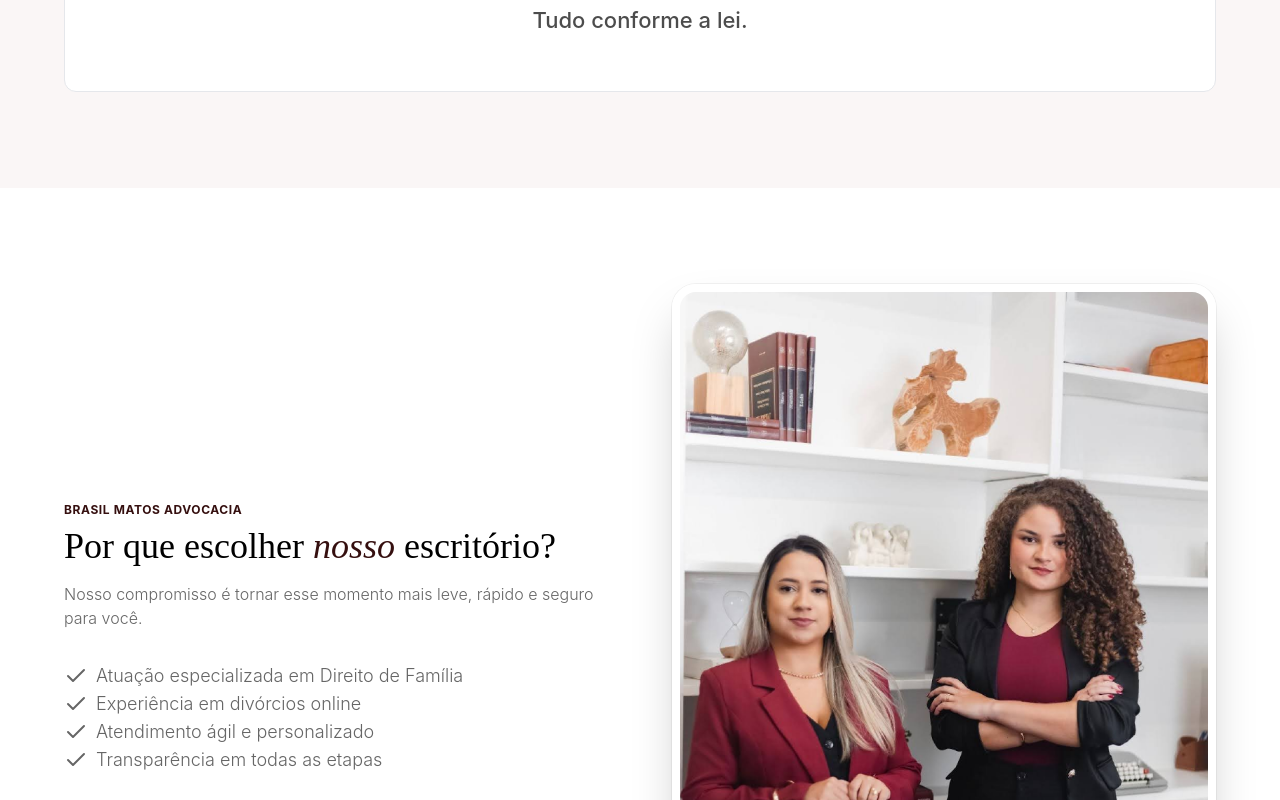
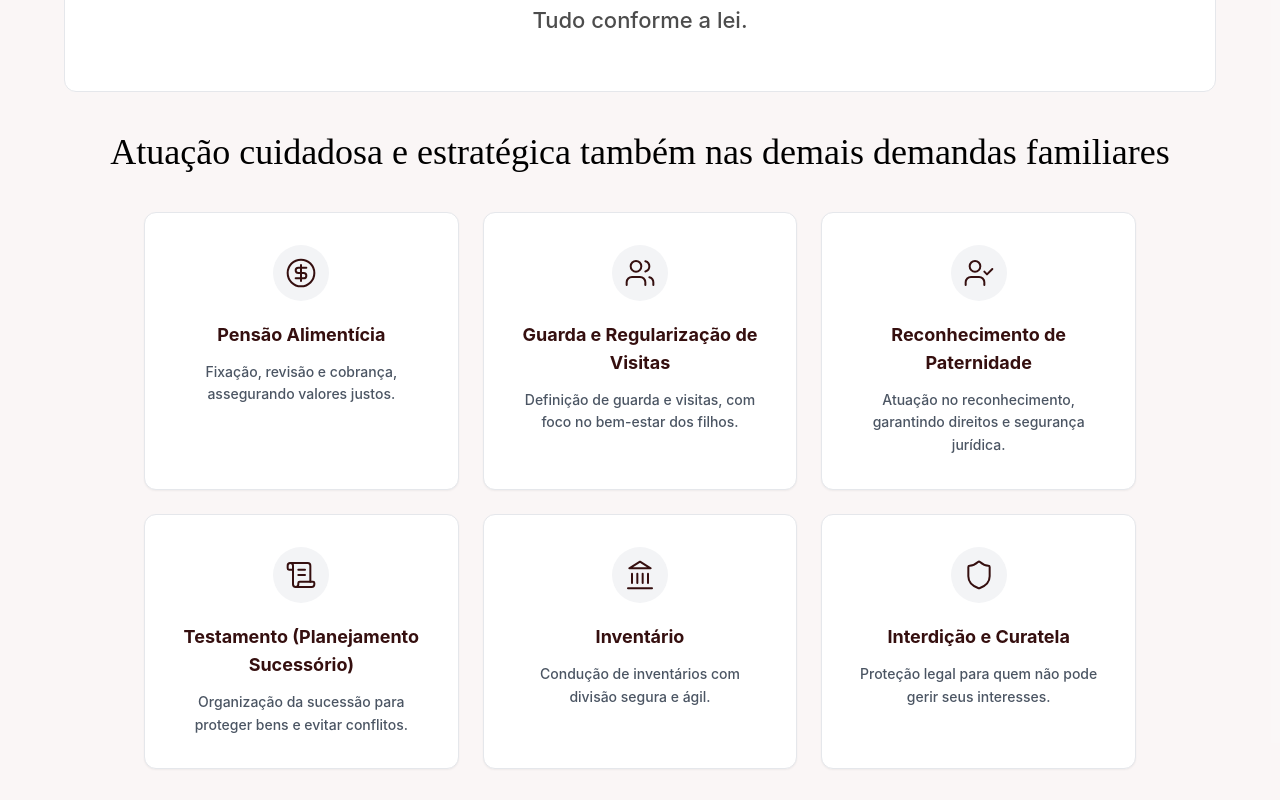
Before and after one commit to Paper-Street-Softwares/LPS-Divorcio-Brasil-Matos, a React (Vite) app: page /#home in a window 1280 px wide. Shown: the part 2560-3360 px from the top of the page. Built offline with nearby package versions, Linux system fonts and the light colour scheme.

Commit message:
feat: Add mais itens no divórcio

```diff
--- a/src/components/sections/Speed.jsx
+++ b/src/components/sections/Speed.jsx
@@ -1,33 +1,91 @@
-import React from 'react'
-import SectionArea from '../sectionElements/SectionArea'
-import SectionWrapper from '../sectionElements/SectionWrapper'
-import { Clock, Gavel, ShieldCheck } from 'lucide-react'
-import SectionHeaderNovo from '../sectionElements/SectionHeaderNovo'
-import MotionDivDownToUp from '../animation/MotionDivDownToUp'
+import React from "react";
+import SectionArea from "../sectionElements/SectionArea";
+import SectionWrapper from "../sectionElements/SectionWrapper";
+import {
+  Clock,
+  Gavel,
+  ShieldCheck,
+  CircleDollarSign,
+  Users,
+  UserCheck,
+  ScrollText,
+  Landmark,
+  Shield,
+} from "lucide-react";
+import SectionHeaderNovo from "../sectionElements/SectionHeaderNovo";
+import MotionDivDownToUp from "../animation/MotionDivDownToUp";
 
 function Speed({ colorMode }) {
-  let backgroundMode, text, textOpacity, textDestaque, cardBg, iconBg
+  let backgroundMode, text, textOpacity, textDestaque, cardBg, iconBg;
   switch (colorMode) {
-    case 'light':
-      backgroundMode = 'bg-terciary/60'
-      text = 'text-corTitulosPreto'
-      textOpacity = 'text-corOutrosTextosPreto'
-      iconBg = 'bg-white text-primaryDark'
+    case "light":
+      backgroundMode = "bg-terciary/60";
+      text = "text-corTitulosPreto";
+      textOpacity = "text-corOutrosTextosPreto";
+      iconBg = "bg-white text-primaryDark";
 
-      break
-    case 'dark':
-      backgroundMode = 'bg-darkOpacity'
-      text = 'text-corTitulosBranca'
-      textOpacity = 'text-corOutrosTextosBranca'
-      iconBg = 'bg-darkOpacity text-primaryLight'
+      break;
+    case "dark":
+      backgroundMode = "bg-darkOpacity";
+      text = "text-corTitulosBranca";
+      textOpacity = "text-corOutrosTextosBranca";
+      iconBg = "bg-darkOpacity text-primaryLight";
 
-      break
+      break;
     default:
-      backgroundMode = 'bg-secondary/60'
-      text = 'text-corTitulosBranca'
-      textOpacity = 'text-corOutrosTextosBranca'
-      iconBg = 'bg-white text-primaryDark'
+      backgroundMode = "bg-secondary/60";
+      text = "text-corTitulosBranca";
+      textOpacity = "text-corOutrosTextosBranca";
+      iconBg = "bg-white text-primaryDark";
   }
+
+  const servicos = [
+    {
+      titulo: "Pensão Alimentícia",
+      descricao: "Fixação, revisão e cobrança, assegurando valores justos.",
+      icone: (
+        <CircleDollarSign
+          strokeWidth={1.5}
+          className="w-8 h-8 text-primaryDark"
+        />
+      ),
+    },
+    {
+      titulo: "Guarda e Regularização de Visitas",
+      descricao:
+        "Definição de guarda e visitas, com foco no bem-estar dos filhos.",
+      icone: <Users strokeWidth={1.5} className="w-8 h-8 text-primaryDark" />,
+    },
+    {
+      titulo: "Reconhecimento de Paternidade",
+      descricao:
+        "Atuação no reconhecimento, garantindo direitos e segurança jurídica.",
+      icone: (
+        <UserCheck strokeWidth={1.5} className="w-8 h-8 text-primaryDark" />
+      ),
+    },
+    {
+      titulo: "Testamento (Planejamento Sucessório)",
+      descricao:
+        "Organização da sucessão para proteger bens e evitar conflitos.",
+      icone: (
+        <ScrollText strokeWidth={1.5} className="w-8 h-8 text-primaryDark" />
+      ),
+    },
+    {
+      titulo: "Inventário",
+      descricao: "Condução de inventários com divisão segura e ágil.",
+      icone: (
+        <Landmark strokeWidth={1.5} className="w-8 h-8 text-primaryDark" />
+      ),
+    },
+    {
+      titulo: "Interdição e Curatela",
+      descricao: "Proteção legal para quem não pode gerir seus interesses.",
+      icone: <Shield strokeWidth={1.5} className="w-8 h-8 text-primaryDark" />,
+    },
+  ];
+
   return (
     <SectionArea className={`${backgroundMode}`}>
       <SectionWrapper>
@@ -37,28 +95,28 @@ function Speed({ colorMode }) {
             title="Dependendo do caso, o divórcio pode ser resolvido:"
             colorMode={colorMode}
           />
-          <div className="w-full mx-auto bg-white rounded-xl p-8 md:p-12 border relative overflow-hidden">
+          <div className="relative w-full p-8 mx-auto overflow-hidden bg-white border rounded-xl md:p-12">
             <div
               className={`absolute top-0 left-0 bg-primaryDark h-2 w-full`}
             />
-            <div className="grid md:grid-cols-3 gap-8">
+            <div className="grid gap-8 md:grid-cols-3">
               {[
                 {
-                  text: 'Em poucos dias, conforme o tipo de divórcio',
+                  text: "Em poucos dias, conforme o tipo de divórcio",
                   icon: Clock,
                 },
-                { text: 'Sem audiência, na maioria dos casos', icon: Gavel },
+                { text: "Sem audiência, na maioria dos casos", icon: Gavel },
                 {
-                  text: 'Sem necessidade de comparecimento presencial',
+                  text: "Sem necessidade de comparecimento presencial",
                   icon: ShieldCheck,
                 },
               ].map((item, idx) => (
                 <MotionDivDownToUp>
                   <div
                     key={idx}
-                    className="flex flex-col items-center text-center space-y-4"
+                    className="flex flex-col items-center space-y-4 text-center"
                   >
-                    <div className="w-12 h-12 rounded-full bg-primaryDark flex items-center justify-center">
+                    <div className="flex items-center justify-center w-12 h-12 rounded-full bg-primaryDark">
                       <item.icon className={`w-6 h-6 text-white`} />
                     </div>
                     <p className={`font-medium font-secondFont ${textOpacity}`}>
@@ -78,9 +136,33 @@ function Speed({ colorMode }) {
             </div>
           </div>
         </section>
+        <div className="mt-10 ">
+          <SectionHeaderNovo
+            title="Atuação cuidadosa e estratégica também nas demais demandas familiares"
+            colorMode={colorMode}
+          />
+          <div className="grid w-full max-w-5xl grid-cols-1 gap-6 px-4 mx-auto mt-8 font-medium font-secondFont md:grid-cols-2 lg:grid-cols-3">
+            {servicos.map((servico, index) => (
+              <div
+                key={index}
+                className="flex flex-col items-center p-8 text-center transition-shadow duration-300 bg-white border border-gray-200 shadow-sm rounded-xl hover:shadow-md"
+              >
+                <div className="p-3 mb-5 bg-gray-100 rounded-full ">
+                  {servico.icone}
+                </div>
+                <h3 className="mb-3 text-lg font-bold text-primaryDark">
+                  {servico.titulo}
+                </h3>
+                <p className="text-sm leading-relaxed text-gray-600">
+                  {servico.descricao}
+                </p>
+              </div>
+            ))}
+          </div>
+        </div>
       </SectionWrapper>
     </SectionArea>
-  )
+  );
 }
 
-export default Speed
+export default Speed;
```
